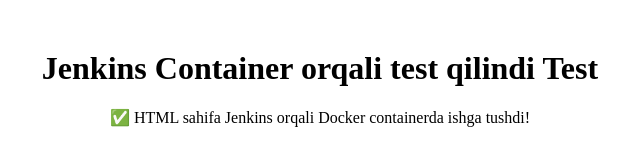
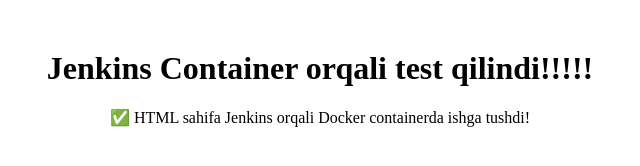
Before and after one commit to ErgashevJahongir7520/loyihalar, a plain HTML site: page index.html in a window 1280 px wide. Shown: the whole page, without its empty margins (320-960 px from the left). Drawn offline with Linux system fonts and the light colour scheme.

Commit message:
loyiha commit qilindi

```diff
--- a/index.html
+++ b/index.html
@@ -5,7 +5,7 @@
     <title>Jenkins Test Page</title>
 </head>
 <body style="text-align:center; margin-top:50px;">
-    <h1>Jenkins Container orqali test qilindi Test</h1>
+    <h1>Jenkins Container orqali test qilindi!!!!!</h1>
     <p>✅ HTML sahifa Jenkins orqali Docker containerda ishga tushdi!</p>
 </body>
 </html>
```
